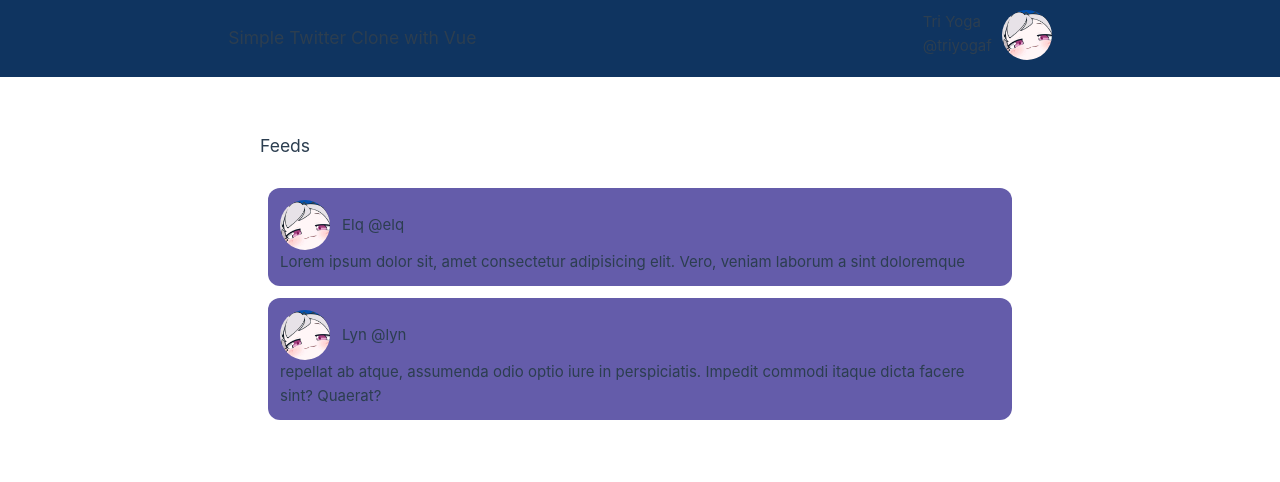
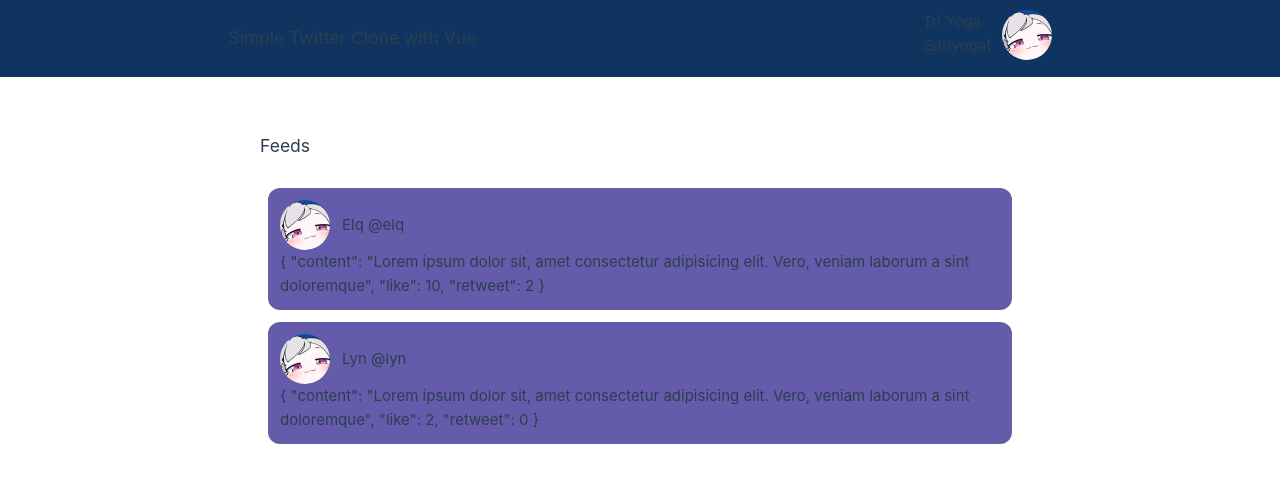
Before and after one commit to TriYogaF/twitter-clone-vue, a Vue app: page / in a window 1280 px wide. Shown: the top 482 px of the page. Built offline with nearby package versions, Linux system fonts and the light colour scheme.

Commit message:
change property tweet to Object

```diff
--- a/src/App.vue
+++ b/src/App.vue
@@ -27,7 +27,11 @@ export default {
             fullname: "Elq",
             username: "@elq",
           },
-          tweet: "Lorem ipsum dolor sit, amet consectetur adipisicing elit. Vero, veniam laborum a sint doloremque",
+          tweet: {
+            content: "Lorem ipsum dolor sit, amet consectetur adipisicing elit. Vero, veniam laborum a sint doloremque",
+            like: 10,
+            retweet: 2,
+          },
         },
         {
           id: 2,
@@ -35,7 +39,11 @@ export default {
             fullname: "Lyn",
             username: "@lyn",
           },
-          tweet: "repellat ab atque, assumenda odio optio iure in perspiciatis. Impedit commodi itaque dicta facere sint? Quaerat?",
+          tweet: {
+            content: "Lorem ipsum dolor sit, amet consectetur adipisicing elit. Vero, veniam laborum a sint doloremque",
+            like: 2,
+            retweet: 0,
+          },
         },
         // {
         //   id: 3,
@@ -59,9 +67,7 @@ export default {
 <style>
 .main {
   max-width: 800px;
-  /* color: rgb(0, 0, 0); */
   background-color: rgba(255, 255, 255, 0.15);
-  /* display: flex; */
   justify-content: center;
   margin: auto;
   margin-top: 100px;
```
